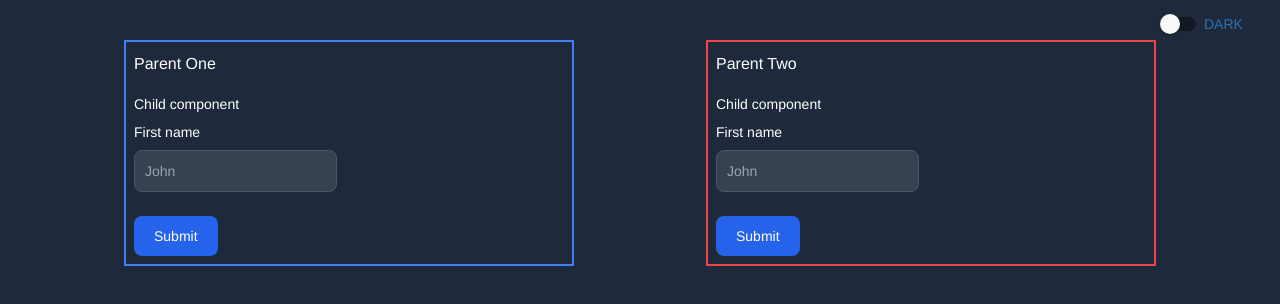
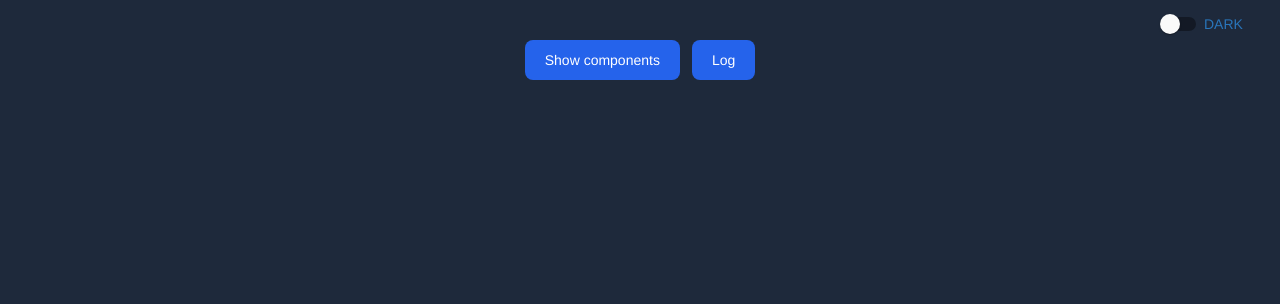
Before and after one commit to HollandkaGR/NG14-TW-NGM, an Angular app: page / in a window 1280 px wide. Shown: the top 304 px of the page. Built offline with nearby package versions, Linux system fonts and the light colour scheme.

Commit message:
case service added

```diff
--- a/src/app/app.component.html
+++ b/src/app/app.component.html
@@ -4,7 +4,21 @@
     (click)="toggleDarkMode()"
     >{{ mode | uppercase }}</mat-slide-toggle
 >
-<div class="flex gap-2 justify-evenly pt-10 text-black dark:text-white">
+<div class="flex gap-3 pt-10 justify-center">
+    <button
+        (click)="toggleShowComponents()"
+        class="text-white bg-blue-700 hover:bg-blue-800 font-medium rounded-lg text-sm w-full sm:w-auto px-5 py-2.5 text-center dark:bg-blue-600 dark:hover:bg-blue-700">
+        {{ showComponents ? 'Hide components': 'Show components'}}
+    </button>
+    <button
+        (click)="logWithService()"
+        class="text-white bg-blue-700 hover:bg-blue-800 font-medium rounded-lg text-sm w-full sm:w-auto px-5 py-2.5 text-center dark:bg-blue-600 dark:hover:bg-blue-700">
+        Log
+    </button>
+</div>
+<div
+    class="flex gap-2 justify-evenly text-black dark:text-white"
+    *ngIf="showComponents">
     <app-parent-one></app-parent-one>
     <app-parent-two></app-parent-two>
 </div>
--- a/src/app/app.component.ts
+++ b/src/app/app.component.ts
@@ -2,6 +2,7 @@ import { DOCUMENT } from '@angular/common';
 import { Component, Inject } from '@angular/core';
 import { Title } from '@angular/platform-browser';
 import { MatSlideToggleModule } from '@angular/material/slide-toggle';
+import { CaseService } from './services/case.service';
 
 @Component({
 	selector: 'app-root',
@@ -14,8 +15,18 @@ export class AppComponent {
 	mode: themeMode = 'dark';
 	purpleSkin = false;
 
-	constructor(@Inject(DOCUMENT) private document: Document, ts: Title) {
+	showComponents = false
+
+	constructor(@Inject(DOCUMENT) private document: Document, ts: Title, private caseSerice: CaseService) {
 		ts.setTitle(this.title);
+	}
+
+	toggleShowComponents() {
+		this.showComponents = !this.showComponents
+	}
+
+	logWithService() {
+		this.caseSerice.log('From app component')
 	}
 
 	toggleDarkMode() {
--- a/src/app/child/child.component.ts
+++ b/src/app/child/child.component.ts
@@ -10,13 +10,15 @@ export class ChildComponent implements OnInit {
 
   public message!: string
 
-  constructor(private service: MainService) { }
+  constructor(private mainService: MainService) { }
 
   ngOnInit(): void {
+    console.log(typeof this.mainService);
+
   }
 
   onSubmitClick() {
-    this.service.log(this.message)
+    this.mainService.log(this.message)
   }
 
 }
--- /dev/null
+++ b/src/app/services/case.service.ts
@@ -0,0 +1,22 @@
+import { Injectable } from '@angular/core';
+import { MainService } from './main.service';
+
+@Injectable({
+  providedIn: 'root'
+})
+export class CaseService {
+
+  private childService!: MainService
+
+  constructor() {}
+
+  set service(cService: MainService) {
+    this.childService = cService
+  }
+
+  log(message: string): void {
+    if (!this.childService) return
+    this.childService.log(message)
+  }
+
+}
--- a/src/app/services/main.service.ts
+++ b/src/app/services/main.service.ts
@@ -1,11 +1,9 @@
 import { Injectable, OnInit } from '@angular/core';
 
 @Injectable()
-export class MainService implements OnInit {
+export abstract class MainService {
 
-  constructor() { }
-
-  ngOnInit(): void {
+  constructor() {
     console.log('Main service init')
   }
 
--- a/src/app/services/service-one.service.ts
+++ b/src/app/services/service-one.service.ts
@@ -1,11 +1,18 @@
 import { Injectable } from '@angular/core';
+import { CaseService } from './case.service';
 import { MainService } from './main.service';
 
 @Injectable()
 export class ServiceOneService extends MainService {
 
-  constructor() {
+  constructor(private caseService: CaseService) {
+    console.log('ServiceOne initialized')
     super()
+    this.caseService.service = this
+  }
+
+  ngOnDestroy(): void {
+    console.log('ServiceOne destroyed')
   }
 
   public override log(message: String): void {
--- a/src/app/services/service-two.service.ts
+++ b/src/app/services/service-two.service.ts
@@ -1,11 +1,16 @@
-import { Injectable } from '@angular/core';
+import { Injectable, OnDestroy } from '@angular/core';
 import { MainService } from './main.service';
 
 @Injectable()
-export class ServiceTwoService extends MainService {
+export class ServiceTwoService extends MainService implements OnDestroy {
 
   constructor() {
+    console.log('ServiceTwo initialized')
     super()
+  }
+
+  ngOnDestroy(): void {
+    console.log('ServiceTwo destroyed')
   }
 
   public override log(message: String): void {
```
